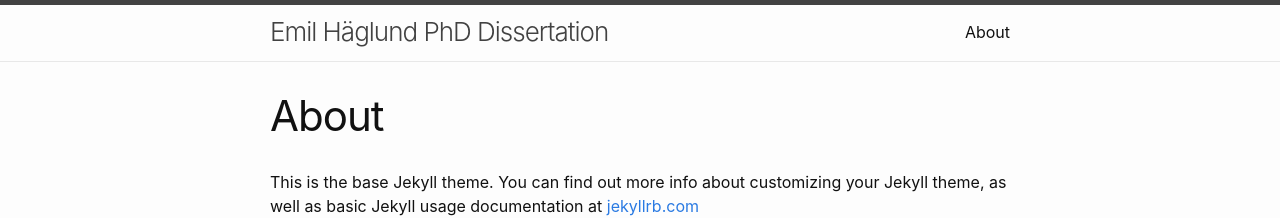
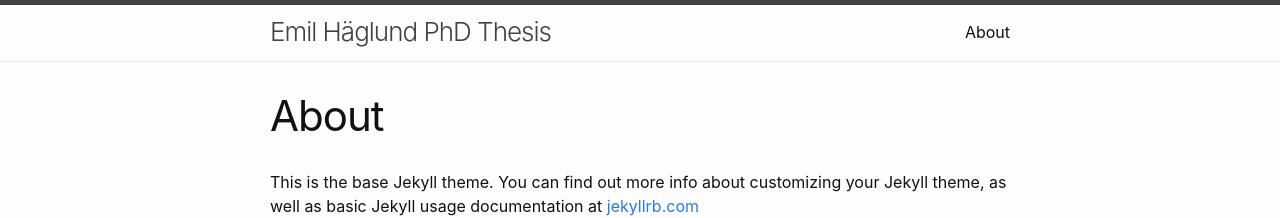
Before and after one commit to emilhagl/emilhagl.github.io, a Jekyll site: the page built from docs/about.md, in a window 1280 px wide. Shown: the top 218 px of the page. Built offline with Jekyll 4.4.1, drawn with Linux system fonts in a browser that asks for light colours.

```diff
--- a/docs/_config.yml
+++ b/docs/_config.yml
@@ -1,4 +1,4 @@
-title: Emil Häglund PhD Dissertation
+title: Emil Häglund PhD Thesis
 author:
   name: Emil Häglund
   email: emilh@cs.umu.se
```
